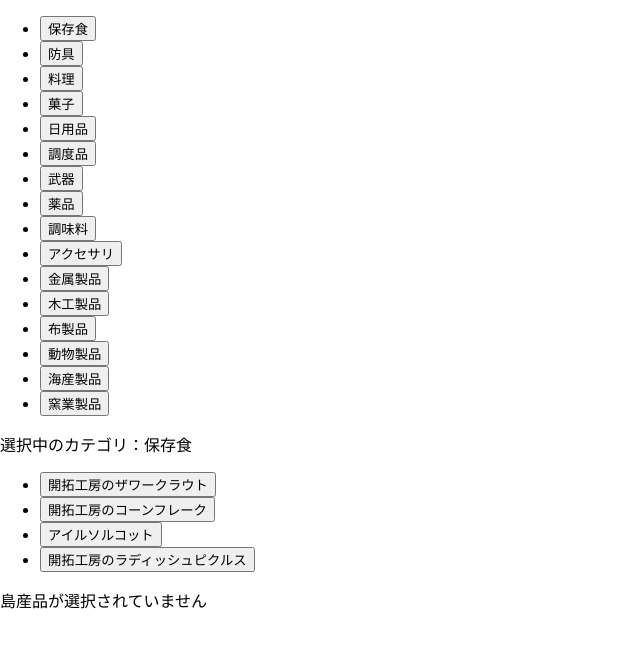
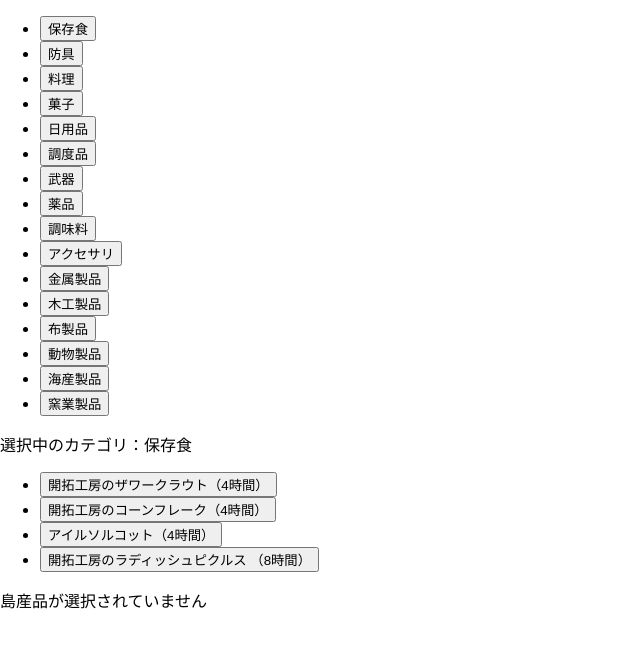
Before and after one commit to lamb-sni/earlgrey, a React (Create React App) app in the folder app/: page / in a window 1280 px wide. Both pictures are taken after a click on the button "保存食". Shown: the top 648 px of the page, without its empty margins (0-640 px from the left). Built offline with nearby package versions, Linux system fonts and the light colour scheme.

Commit message:
recoilを導入、DOMを分離してリファクタ

```diff
--- a/app/package.json
+++ b/app/package.json
@@ -15,6 +15,7 @@
     "react-dom": "^18.2.0",
     "react-router-dom": "^6.3.0",
     "react-scripts": "5.0.1",
+    "recoil": "^0.7.5",
     "typescript": "^4.8.2",
     "web-vitals": "^2.1.4"
   },
--- a/app/src/App.tsx
+++ b/app/src/App.tsx
@@ -1,12 +1,13 @@
 import React from 'react';
+import { RecoilRoot } from "recoil"
 import Page from "./page";
 import './App.css';
 
 function App() {
   return (
-    <>
+    <RecoilRoot>
       <Page />
-    </>
+    </RecoilRoot>
   );
 }
 
--- a/app/src/data/schedule.ts
+++ b/app/src/data/schedule.ts
@@ -36,3 +36,5 @@ export const schedulePattern = {
     label: "8時間 8時間 8時間"
   }
 };
+
+export type ScheduleObj = keyof typeof schedule;
--- a/app/src/page/index.tsx
+++ b/app/src/page/index.tsx
@@ -1,75 +1,12 @@
 import * as React from 'react';
+import { useSetRecoilState } from "recoil"
+import { selectedCategoryAtom } from "../state/indexAtom";
 import { categories, CategoriesKey } from '../data/categories';
-import { schedule } from '../data/schedule';
-import { products, ProductsKey } from "../data";
+import CategoryProducts from "./organisms/CategoryProducts";
+import RelationProduct from './organisms/RelationProducts';
 
 const Page = () => {
-  const [selectedCategory, setSelectedCategory] = React.useState("" as CategoriesKey);
-  const [selectedProductDetail, setSelectedProductDetail] = React.useState({
-    name: "",
-    schedule: schedule.four,
-    amount: 0,
-    categories: [] as string[],
-  });
-
-  const createCategoryProductsDOM = () => {
-    if (!selectedCategory) {
-      return <p>カテゴリが選択されていません</p>;
-    }
-    const category = categories[selectedCategory];
-    const label = category.label;
-    const product = products[selectedCategory];
-
-    return (
-      <>
-        <p>選択中のカテゴリ：{label}</p>
-        <ul>
-          {Object.values(product).map((d, idx) => {
-            return (
-              <li key={d.name}>
-                <button
-                  type="button"
-                  onClick={() => {
-                    setSelectedProductDetail(d);
-                  }}
-                >
-                  {d.name}
-                </button>
-              </li>
-            );
-          })}
-        </ul>
-      </>
-    );
-  };
-
-  const createRelationProductDOM = () => {
-    if (!selectedProductDetail.name) {
-      return <p>島産品が選択されていません</p>;;
-    }
-    const detail = selectedProductDetail;
-    const relationCategories = detail.categories;
-    const relationProducts = relationCategories.map(v => {
-      return products[v as ProductsKey];
-    });
-    const relationProductsName = relationProducts.map(d => {
-      return Object.values(d).map(v => v.name);
-    }).flatMap(v => v).filter(v => v !== detail.name);
-
-    return (
-      <>
-        <p>選択中の島産品：{detail.name}</p>
-        <p>あわせて生産ボーナスの対象となる島産品：</p>
-        <ul>
-          {relationProductsName.map(d => {
-            return (
-              <li key={d}>{d}</li>
-            );
-          })}
-        </ul>
-      </>
-    );
-  };
+  const setSelectedCategory = useSetRecoilState(selectedCategoryAtom);
 
   return (
     <div>
@@ -81,7 +18,7 @@ const Page = () => {
                 <li key={d.key}>
                   <button
                     type="button"
-                    onClick={() => { setSelectedCategory(d.key as CategoriesKey) }}
+                    onClick={() => { setSelectedCategory(d.key as CategoriesKey); }}
                   >
                     {d.label}
                   </button>
@@ -92,8 +29,8 @@ const Page = () => {
         </section>
 
         <section>
-          {createCategoryProductsDOM()}
-          {createRelationProductDOM()}
+          <CategoryProducts />
+          <RelationProduct />
         </section>
       </main>
     </div>
--- /dev/null
+++ b/app/src/page/organisms/CategoryProducts.tsx
@@ -0,0 +1,41 @@
+import * as React from 'react';
+import { useSetRecoilState, useRecoilValue } from "recoil"
+import { selectedCategoryAtom, selectedProductDetailAtom } from "../../state/indexAtom";
+import { categories } from '../../data/categories';
+import { products } from "../../data";
+
+const CategoryProducts = () => {
+  const selectedCategory = useRecoilValue(selectedCategoryAtom);
+  const setSelectedProductDetail = useSetRecoilState(selectedProductDetailAtom);
+
+  if (!selectedCategory) {
+    return <p>カテゴリが選択されていません</p>;
+  }
+  const category = categories[selectedCategory];
+  const label = category.label;
+  const product = products[selectedCategory];
+
+  return (
+    <>
+      <p>選択中のカテゴリ：{label}</p>
+      <ul>
+        {Object.values(product).map((d, idx) => {
+          return (
+            <li key={d.name}>
+              <button
+                type="button"
+                onClick={() => {
+                  setSelectedProductDetail(d);
+                }}
+              >
+                {d.name}（{d.schedule.label}）
+              </button>
+            </li>
+          );
+        })}
+      </ul>
+    </>
+  );
+};
+
+export default CategoryProducts;
--- /dev/null
+++ b/app/src/page/organisms/RelationProducts.tsx
@@ -0,0 +1,39 @@
+import * as React from 'react';
+import { useRecoilValue } from "recoil"
+import { selectedProductDetailAtom } from "../../state/indexAtom";
+import { products, ProductsKey } from "../../data";
+
+const RelationProduct = () => {
+  const detail = useRecoilValue(selectedProductDetailAtom);
+  if (!detail.name) {
+    return <p>島産品が選択されていません</p>;;
+  }
+  const relationCategories = detail.categories;
+  const relationProducts = relationCategories.map(v => {
+    return products[v as ProductsKey];
+  });
+  const relationProductsArr = relationProducts.map(d => {
+    return Object.values(d).map(v => {
+      return {
+        name: v.name,
+        schedule: v.schedule
+      };
+    });
+  }).flatMap(v => v).filter(v => v.name !== detail.name);
+
+  return (
+    <>
+      <p>選択中の島産品：{detail.name}（{detail.schedule.label}）</p>
+      <p>あわせて生産ボーナスの対象となる島産品：</p>
+      <ul>
+        {relationProductsArr.map(d => {
+          return (
+            <li key={d.name}>{d.name}（{d.schedule.label}）</li>
+          );
+        })}
+      </ul>
+    </>
+  );
+};
+
+export default RelationProduct;
--- /dev/null
+++ b/app/src/state/indexAtom.ts
@@ -0,0 +1,18 @@
+import { atom } from "recoil"
+import { CategoriesKey } from "../data/categories";
+import { schedule } from "../data/schedule";
+
+export const selectedCategoryAtom = atom({
+  key: "selectedCategoryAtom",
+  default: "" as CategoriesKey
+});
+
+export const selectedProductDetailAtom = atom({
+  key: "selectedProductDetailAtom",
+  default: {
+    name: "",
+    schedule: schedule.four,
+    amount: 0,
+    categories: [""],
+  }
+});
```
Also changed, not shown: 1 other file (tests, documents, lock files or other folders).
